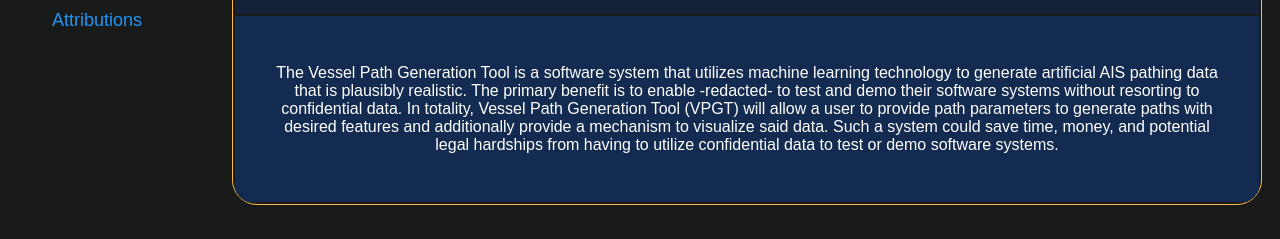
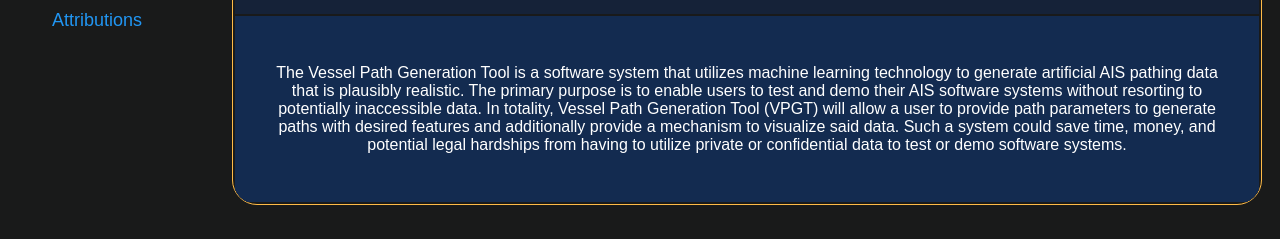
Before and after one commit to cbolton1/VPGT, a plain HTML site: page frontend/docs.html in a window 1280 px wide. Shown: the part 262-501 px from the top of the page. Drawn offline with Linux system fonts and the light colour scheme.

Commit message:
-readded gitignore -updated docs.html to reflect kyans changes

```diff
--- a/frontend/docs.html
+++ b/frontend/docs.html
@@ -45,7 +45,7 @@
                     <th><h1>About</h1></th>
                 </tr>
                 <td>
-                    <p>The Vessel Path Generation Tool is a software system that utilizes machine learning technology to generate artificial AIS pathing data that is plausibly realistic. The primary benefit is to enable -redacted- to test and demo their software systems without resorting to confidential data. In totality, Vessel Path Generation Tool (VPGT) will allow a user to provide path parameters to generate paths with desired features and additionally provide a mechanism to visualize said data. Such a system could save time, money, and potential legal hardships from having to utilize confidential data to test or demo software systems.</p>
+                    <p>The Vessel Path Generation Tool is a software system that utilizes machine learning technology to generate artificial AIS pathing data that is plausibly realistic. The primary purpose is to enable users to test and demo their AIS software systems without resorting to potentially inaccessible data. In totality, Vessel Path Generation Tool (VPGT) will allow a user to provide path parameters to generate paths with desired features and additionally provide a mechanism to visualize said data. Such a system could save time, money, and potential legal hardships from having to utilize private or confidential data to test or demo software systems.</p>
                 </td>
             </table>
             <br>
```
Also changed, not shown: 1 other file.
